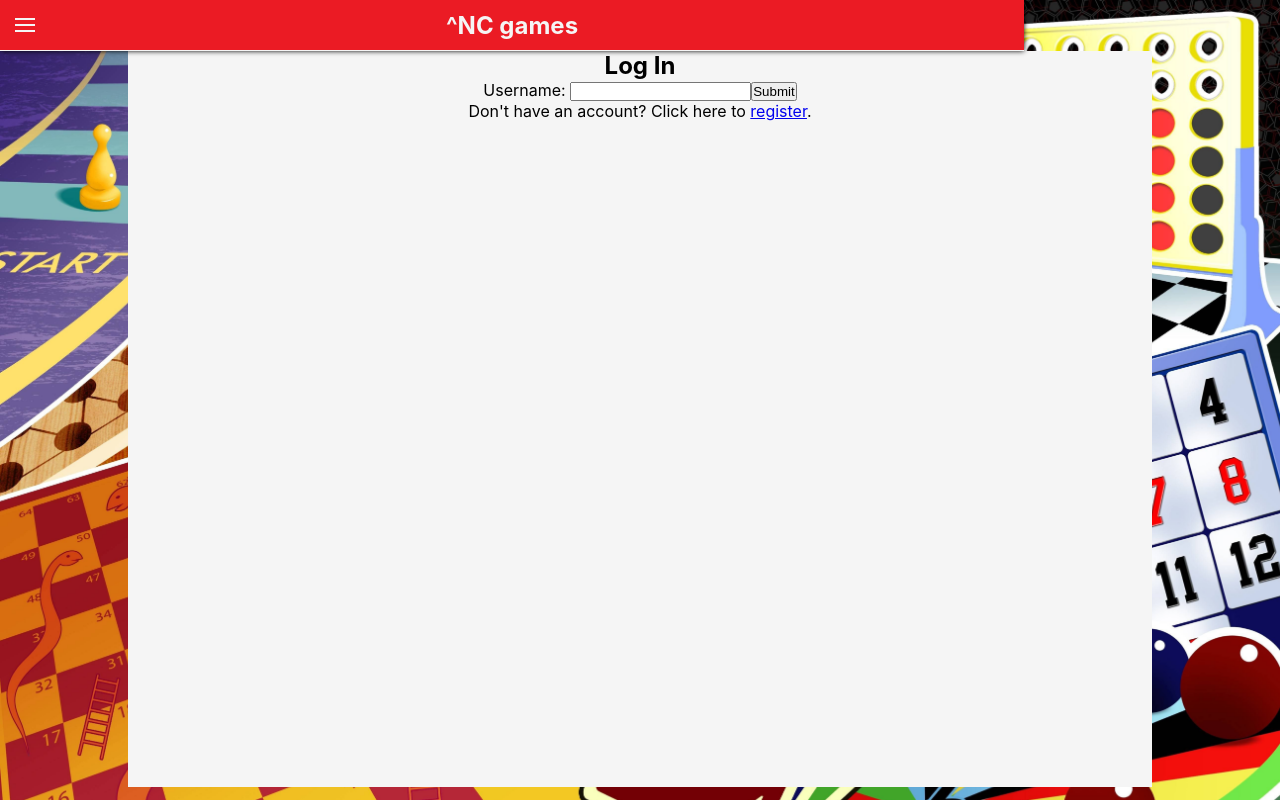
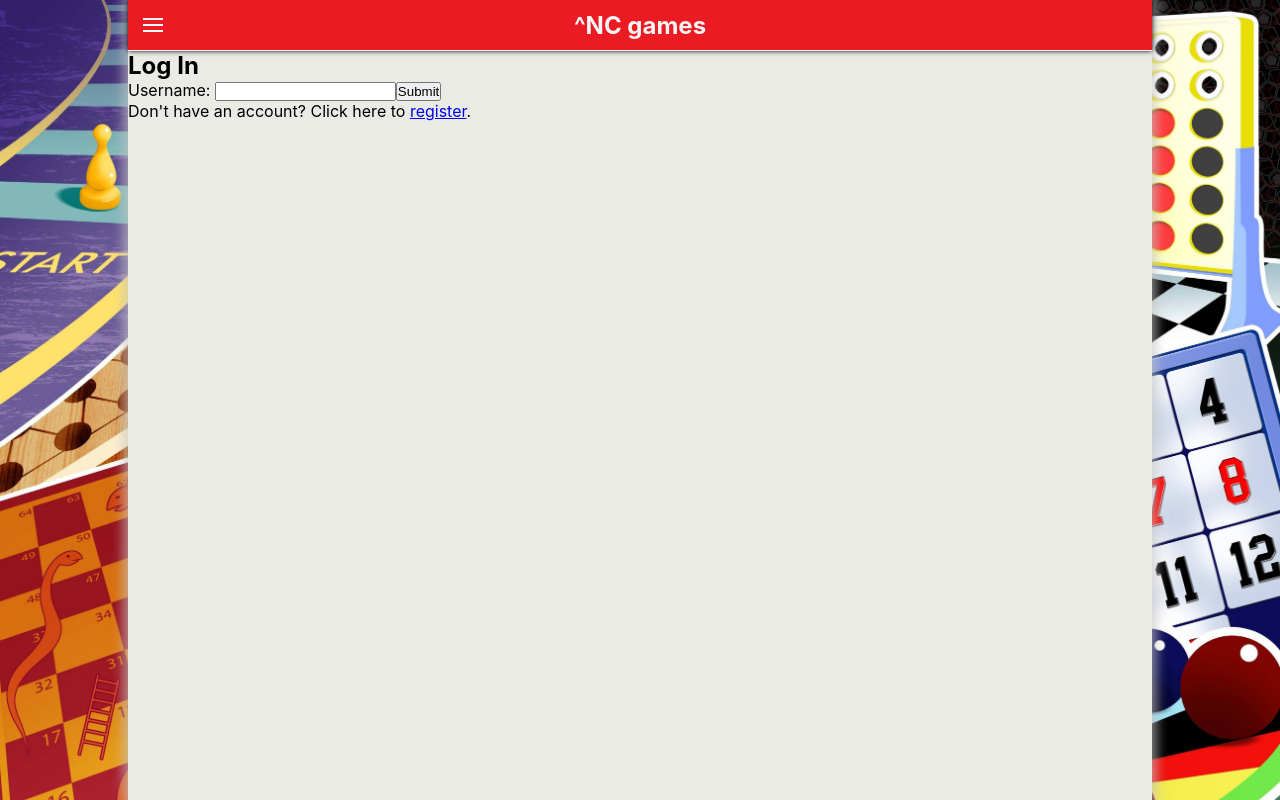
Before and after one commit to cjpearson85/fe-nc-games, a React (Create React App) app: page /login in a window 1280 px wide. Built offline with nearby package versions, Linux system fonts and the light colour scheme.

Commit message:
css cleanup

```diff
--- a/src/App.css
+++ b/src/App.css
@@ -6,37 +6,17 @@
 }
 
 .App {
-  width: 100vw;
-  /* height: 100vh; */
-  height: 100%;
-  /* background-color: rgb(228, 231, 235); */
+  margin: auto;
+  max-width: 1024px;
+  box-shadow: 0px 0px 10px 5px rgba(197, 197, 197, 0.644);
 }
 
 main {
   margin: auto;
-  max-width: 768px;
+  max-width: 1024px;
   min-height: 100vh;
-  max-height: 1000vh;
-}
-
-h3 > img {
-  height: 3rem;
-  width: 3rem;
-  border-radius: 50%;
-}
-
-.ReviewList,
-.UsersList,
-.FullReview,
-.UserProfile {
-  width: 100%;
-  min-height: 100%;
-  max-width: 768px;
-  margin: auto;
-  position: absolute;
-  top: 51px;
+  padding-top: 51px;
   background-color: #ebebe6;
-  box-shadow: 0px 0px 10px 5px rgba(197, 197, 197, 0.644);
 }
 
 .blur {
@@ -44,12 +24,11 @@ h3 > img {
   transition: filter 0.5s ease-in;
 }
 
-.FullReview > img {
-  width: 100%;
-  height: auto;
-  max-height: 450px;
-  object-fit: contain;
-}
+/* h3 > img {
+  height: 3rem;
+  width: 3rem;
+  border-radius: 50%;
+} */
 
 .UserProfile > h2 {
   padding: 1rem 0.5rem;
@@ -121,35 +100,13 @@ h3 > img {
   margin-bottom: 0.75rem;
 }
 
-.page,
 .no-results {
   text-align: center;
   padding-top: 1rem;
 }
 
-.page-button,
-.logout-button {
-  text-align: center;
-  margin-top: 1rem;
-  margin-bottom: 2rem;
-}
-
-.review_body {
-  width: 90%;
-  margin: auto;
-}
-
-.Login,
-.Register {
-  text-align: center;
-  position: absolute;
-  width: 100%;
-  max-width: 768px;
-  min-height: 92vh;
-  margin: auto;
-  top: 51px;
-  background-color: whitesmoke;
-  z-index: 0;
+.ReviewList {
+  padding-bottom: 1rem;
 }
 
 ul {
@@ -192,7 +149,7 @@ ul {
   font-family: inherit;
 }
 
-.show-hide-button, .review-form button {
+.show-hide-button, .review-form button, .account-button {
   margin-top: 0.8rem;
   width: 10rem;
   font-size: 0.875rem;
@@ -202,6 +159,15 @@ ul {
   color: whitesmoke;
   border: none;
   font-weight: 600;
+}
+
+.account-button-container {
+  display: flex;
+  justify-content: center;
+}
+
+.account-button {
+  width: 5rem;
 }
 
 .submit-container {
@@ -223,13 +189,12 @@ ul {
   color: transparent;
 }
 
+/* Review card section */
 .review_card {
   padding: 0.5rem;
   margin: 0.5rem;
   width: 360px;
-  /* width: 100%; */
   border-radius: 0.5rem;
-  /* background-color: rgb(228, 231, 235); */
   background-color: whitesmoke;
   display: grid;
   grid-template-columns: 100px auto;
@@ -239,8 +204,6 @@ ul {
 }
 
 .review_card:hover {
-  cursor: pointer;
-  box-shadow: 0 0 10px 2px red;
   transform: scale(1.02, 1.02);
 }
 
@@ -249,6 +212,10 @@ ul {
   width: 100px;
   height: 100px;
   object-fit: cover;
+}
+
+.review_card > img:hover {
+  cursor: pointer;
 }
 
 .title_category {
@@ -261,6 +228,12 @@ ul {
 
 .title_category > h4 {
   font-size: 14px;
+}
+
+.title_category > h4:hover {
+  cursor: pointer;
+  text-decoration: underline;
+  color: #eb1b24;
 }
 
 .title_category > p {
@@ -297,6 +270,12 @@ ul {
   align-items: center;
 }
 
+.avatar_username:hover {
+  cursor: pointer;
+  text-decoration: underline;
+  color: #eb1b24;
+}
+
 .votes_comments_count {
   display: flex;
   justify-content: center;
@@ -323,12 +302,9 @@ ul {
   border-radius: 50%;
   background-color: white;
 }
+/* Review card section ends */
 
-.comments {
-  display: block;
-  justify-content: left;
-}
-
+/* Profile card section */
 .profile__card {
   padding: 0.5rem;
   margin: 0.5rem;
@@ -336,8 +312,6 @@ ul {
   height: auto;
   border-radius: 0.5rem;
   background-color: whitesmoke;
-  /* border: 2px solid blue; */
-  /* text-align: center; */
   display: grid;
   grid-template-columns: 30% auto;
   box-shadow: 0 0 5px 2px rgba(0, 0, 0, 0.2);
@@ -364,15 +338,7 @@ ul {
   margin: 0.5rem;
   font-size: 14px;
 }
-
-.LikeButton {
-  background-color: transparent;
-  border: none;
-}
-
-.LikeButton:disabled {
-  color: initial;
-}
+/* Profile card sction ends */
 
 .error {
   color: red;
@@ -401,18 +367,7 @@ button:hover {
   body {
     background-image: url('./images/background.jpg');
     background-size: cover;
-    height: 100vh;
     background-attachment: fixed;
-  }
-
-  .Login,
-  .Register,
-  .ReviewList,
-  .UsersList,
-  .FullReview,
-  .UserProfile,
-  main {
-    max-width: 1024px;
   }
 
   .review_card {
```
